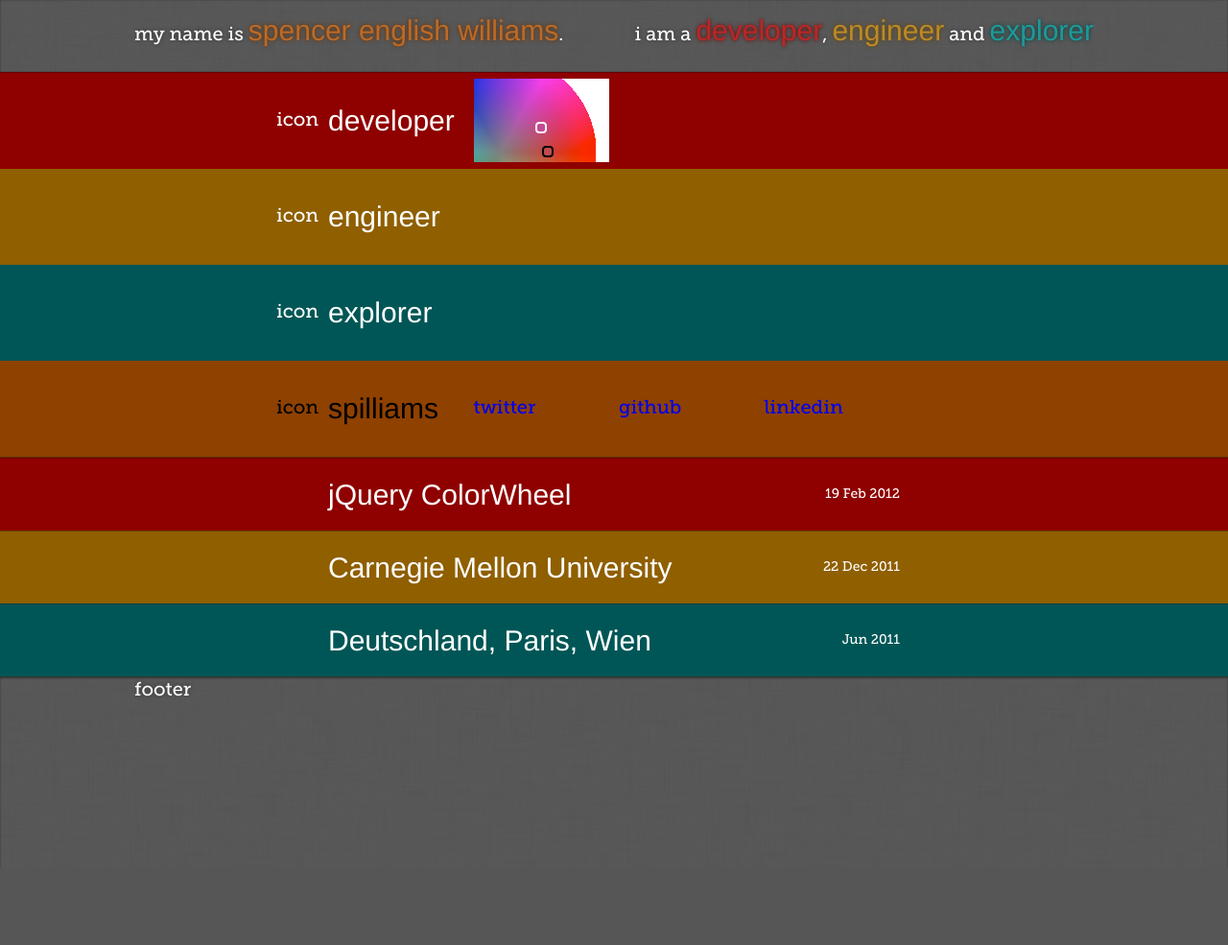
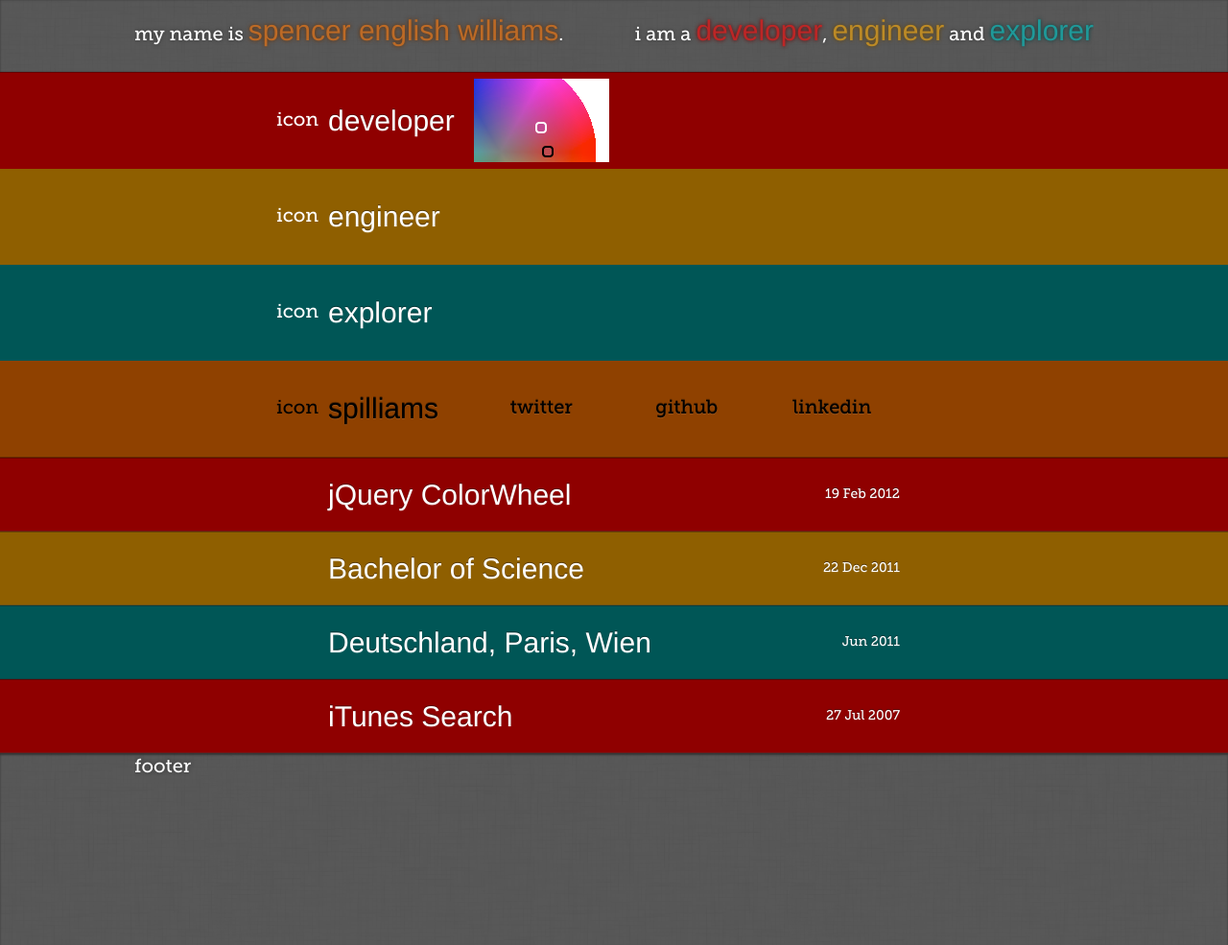
Before and after one commit to spilliams/s3willia, a PHP site: page / in a window 1280 px wide. Shown: the whole page at 96% size. Before the commit the page ends 726 px from the top, so only its background shows below. Run offline with PHP 8.4, Linux system fonts and the light colour scheme; some web fonts are replaced.

Commit message:
more texture

```diff
--- a/index.html
+++ b/index.html
@@ -60,9 +60,9 @@
           <div class='header'><div class='container'>
             <div class='icon'>icon</div>
             <div class='title fourth-columns'>spilliams</div>
-            <div class='fourth-columns'><a href='http://twitter.com/spilliams' target='_blank'>twitter</a></div>
-            <div class='fourth-columns'><a href='http://github.com/spilliams' target='_blank'>github</a></div>
-            <div class='fourth-columns last'><a href='http://linkedin.com/in/spencerenglish' target='_blank'>linkedin</a></div>
+            <div class='social fourth-columns'><a href='http://twitter.com/spilliams' target='_blank'>twitter</a></div>
+            <div class='social fourth-columns'><a href='http://github.com/spilliams' target='_blank'>github</a></div>
+            <div class='social fourth-columns last'><a href='http://linkedin.com/in/spencerenglish' target='_blank'>linkedin</a></div>
           </div></div>
         </div>
 
@@ -72,7 +72,7 @@
 
         <div class='dev article'>
           <div id='jquery-colorwheel' class='header'><div class='container'>
-            <div class='title no-icon'>jQuery ColorWheel</div>
+            <div class='title'>jQuery ColorWheel</div>
             <div class='meta'>19 Feb 2012</div>
           </div></div>
           <div class='body'><div class='container'>
@@ -84,23 +84,35 @@
         </div>
 
         <div class='eng article'>
-          <div id='eng1' class='header'><div class='container'>
-            <div class='title no-icon'>Carnegie Mellon University</div>
+          <div id='cmu' class='header'><div class='container'>
+            <div class='title'>Bachelor of Science</div>
             <div class='meta'>22 Dec 2011</div>
           </div></div>
           <div class='body'><div class='container'><div class='content'>
-
+            <p>I graduated December 2011 from the Carnegie Institute of Technology at Carnegie Mellon University with a Bachelor of Science degree in Mechanical Engineering.</p>
+            <p>During my time there I was intrigued by Computer Science and robotics, and I was a member of <a href='http://en.wikipedia.org/wiki/Scotch%27n%27Soda' target='_blank'>Scotch'n'Soda Theatre</a>, the University's student-run theatre company.</p>
           </div></div></div>
         </div>
 
         <div class='exp article'>
           <div id='deutschland' class='header'><div class='container'>
-            <div class='title no-icon'>Deutschland, Paris, Wien</div>
+            <div class='title'>Deutschland, Paris, Wien</div>
             <div class='meta'>Jun 2011</div>
           </div></div>
           <div class='body'><div class='container'><div class='content'>
             In the summer of 2011 I traveled to <a href='http://en.wikipedia.org/wiki/Freiburg_im_Breisgau' target='_blank'>Freiburg im Brei&szlig;gau, Baden-W&uuml;rttemberg, Deutschland</a> to study the German language at the <a href='http://www.goethe.de/enindex.htm' target='_blank'>Goethe-Institut</a>.
             I also visited Paris and Wien during my travels.
+          </div></div></div>
+        </div>
+
+        <div class='dev article'>
+          <div id='itunes-search' class='header'><div class='container'>
+            <div class='title'>iTunes Search</div>
+            <div class='meta'>27 Jul 2007</div>
+          </div></div>
+          <div class='body'><div class='container'><div class='content'>
+            <p><a href='http://spencerenglish.com/demo/other/itunes%20search.scpt'>download</a></p>
+            <p>A simple applescript that puts all songs whose title matches the given term into a new playlist.</p>
           </div></div></div>
         </div>
 
--- a/sass/partials/_colorset.scss
+++ b/sass/partials/_colorset.scss
@@ -20,11 +20,14 @@ $brownShadow2  : #672F00;
 $brownLight1   : #BC6A26;
 $brownLight2   : #BC7A44;
 $grey          : rgba(0,0,0,0.4);
+$clearWhite    : rgba(255,255,255,0.1);
 $texture       : #575757 url('../images/furley_bg.png');
 
-@mixin text-shadow($color) {
-  text-shadow: 0px 0px 4px $color;
-  filter: dropshadow(color=$color, offx=0, offy=0); }
+@mixin text-glow($color) {
+  text-shadow: 0px 0px 4px $color; }
+@mixin text-inset {
+  text-shadow: 0px -1px 0px $grey, 0px 1px 0px $clearWhite;
+  }
 @mixin box-shadow($s) {
   -webkit-box-shadow: $s;
   -moz-box-shadow: $s;
@@ -39,24 +42,23 @@ body {
 #header, #footer {
   color: white;
   background: $texture repeat scroll 0 0;
-  @include text-shadow($grey); }
+  @include text-glow($grey); }
 #footer {
   @include box-shadow(inset 0px 2px 2px $grey); }
 
 
 code, pre {
   background: $texture repeat scroll 0 0;
-  @include box-shadow(#{inset 0px 2px 2px $grey, 1px 1px 0 0 rgba(255,255,255,0.1)});
+  @include box-shadow(#{inset 0px 2px 2px $grey, 1px 1px 0 0 $clearWhite});
   @include round(3px);
-  padding: 3px;
-}
+  padding: 3px; }
 
 
 #header {
   @include box-shadow(inset 0px 0px 2px $grey);
   a {
     color: $brownLight1;
-    @include text-shadow($brownShadow2); }
+    @include text-glow($brownShadow2); }
   a:hover {
     color: $brownLight2; }
   .dev {
@@ -64,29 +66,35 @@ code, pre {
       color: $red; }
     a:hover {
       color: $redLight2 !important;
-      @include text-shadow($redShadow2); }
+      @include text-glow($redShadow2); }
     a.active {
       color: $redLight1;
-      @include text-shadow($redShadow2); } }
+      @include text-glow($redShadow2); } }
   .eng {
     a {
       color: $yellow; }
     a:hover {
       color: $yellowLight2 !important;
-      @include text-shadow($yellowShadow2); }
+      @include text-glow($yellowShadow2); }
     a.active {
       color: $yellowLight1;
-      @include text-shadow($yellowShadow2); } }
+      @include text-glow($yellowShadow2); } }
   .exp {
     a {
       color: $blue; }
     a:hover {
       color: $blueLight2 !important;
-      @include text-shadow($blueShadow2); }
+      @include text-glow($blueShadow2); }
     a.active {
       color: $blueLight1;
-      @include text-shadow($blueShadow2); } } }
+      @include text-glow($blueShadow2); } } }
 
+
+.header .title, .header .meta, .social {
+  @include text-inset; }
+
+.social a {
+  color: black; }
 
 .feature .header {
   border-style: solid;
@@ -94,35 +102,43 @@ code, pre {
   border-color: $brownShadow2; }
 
 .dev, .eng, .exp {
+  &.article {
+    border-style: solid;
+    border-width: 0 0 1px; }
   .header, .body { border-style: solid; }
   .header {
     color: white;
     border-width: 1px 0 0; }
   .body {
-    color: black;
-    border-width: 0 0 1px; } }
+    color: black; } }
 
 .header {
   background: $brown;
   border-color: $brownShadow2; }
-.dev .header {
+.dev {
+  &.article {
+    border-color: $redShadow1; }
+  .header {
     background: $red;
     border-color: $redShadow2; }
-.dev .body {
-  background: $redLight2;
-  border-color: $redLight1; }
-.eng .header {
+  .body {
+    background: $redLight2; } }
+.eng {
+  &.article {
+    border-color: $yellowShadow1; }
+  .header {
     background: $yellow;
     border-color: $yellowShadow2; }
-.eng .body {
-  background: $yellowLight2;
-  border-color: $yellowLight1; }
-.exp .header {
+  .body {
+    background: $yellowLight2; } }
+.exp {
+  &.article {
+    border-color: $blueShadow1; }
+  .header {
     background: $blue;
     border-color: $blueShadow2; }
-.exp .body {
-  background: $blueLight2;
-  border-color: $blueLight1; }
+  .body {
+    background: $blueLight2; } }
 
 .eng, .exp { &.feature .header {
   border-style: none;
--- a/sass/partials/_grid.scss
+++ b/sass/partials/_grid.scss
@@ -8,12 +8,12 @@ body.one-col {
       @include prepend(4);
       @include column(12);
       @include append(4); }
-    .no-icon {
-      @include prepend(4); }
     .icon {
       @include prepend(2);
       @include column(2);
       text-align: right; }
+    .social {
+      text-align: center; }
     .title {
       @include column(10); }
     .meta {
@@ -28,6 +28,8 @@ body.one-col {
       @include column(3); }
     .fourth-columns.last {
       @include column(3,true); } } }
+.article .title {
+  @include prepend(4); }
 
 // horizontal grid
 body.one-col {
--- a/stylesheets/screen.css
+++ b/stylesheets/screen.css
@@ -95,27 +95,26 @@ Sticky Footer by Ryan Fait
 http://ryanfait.com/
 
 */
-/* line 37, ../sass/partials/_colorset.scss */
+/* line 40, ../sass/partials/_colorset.scss */
 body {
   background-color: #bc7a44;
 }
 
-/* line 39, ../sass/partials/_colorset.scss */
+/* line 42, ../sass/partials/_colorset.scss */
 #header, #footer {
   color: white;
   background: #575757 url("../images/furley_bg.png") repeat scroll 0 0;
   text-shadow: 0px 0px 4px rgba(0, 0, 0, 0.4);
-  filter: dropshadow(color=rgba(0, 0, 0, 0.4), offx=0, offy=0);
 }
 
-/* line 43, ../sass/partials/_colorset.scss */
+/* line 46, ../sass/partials/_colorset.scss */
 #footer {
   -webkit-box-shadow: inset 0px 2px 2px rgba(0, 0, 0, 0.4);
   -moz-box-shadow: inset 0px 2px 2px rgba(0, 0, 0, 0.4);
   box-shadow: inset 0px 2px 2px rgba(0, 0, 0, 0.4);
 }
 
-/* line 47, ../sass/partials/_colorset.scss */
+/* line 50, ../sass/partials/_colorset.scss */
 code, pre {
   background: #575757 url("../images/furley_bg.png") repeat scroll 0 0;
   -webkit-box-shadow: inset 0px 2px 2px rgba(0, 0, 0, 0.4), 1px 1px 0 0 rgba(255, 255, 255, 0.1);
@@ -127,136 +126,149 @@ code, pre {
   padding: 3px;
 }
 
-/* line 55, ../sass/partials/_colorset.scss */
+/* line 57, ../sass/partials/_colorset.scss */
 #header {
   -webkit-box-shadow: inset 0px 0px 2px rgba(0, 0, 0, 0.4);
   -moz-box-shadow: inset 0px 0px 2px rgba(0, 0, 0, 0.4);
   box-shadow: inset 0px 0px 2px rgba(0, 0, 0, 0.4);
 }
-/* line 57, ../sass/partials/_colorset.scss */
+/* line 59, ../sass/partials/_colorset.scss */
 #header a {
   color: #bc6a26;
   text-shadow: 0px 0px 4px #672f00;
-  filter: dropshadow(color=#672f00, offx=0, offy=0);
 }
-/* line 60, ../sass/partials/_colorset.scss */
+/* line 62, ../sass/partials/_colorset.scss */
 #header a:hover {
   color: #bc7a44;
 }
-/* line 63, ../sass/partials/_colorset.scss */
+/* line 65, ../sass/partials/_colorset.scss */
 #header .dev a {
   color: #8f0000;
 }
-/* line 65, ../sass/partials/_colorset.scss */
+/* line 67, ../sass/partials/_colorset.scss */
 #header .dev a:hover {
   color: #bc4444 !important;
   text-shadow: 0px 0px 4px #670000;
-  filter: dropshadow(color=#670000, offx=0, offy=0);
 }
-/* line 68, ../sass/partials/_colorset.scss */
+/* line 70, ../sass/partials/_colorset.scss */
 #header .dev a.active {
   color: #bc2626;
   text-shadow: 0px 0px 4px #670000;
-  filter: dropshadow(color=#670000, offx=0, offy=0);
 }
-/* line 72, ../sass/partials/_colorset.scss */
+/* line 74, ../sass/partials/_colorset.scss */
 #header .eng a {
   color: #8f5f00;
 }
-/* line 74, ../sass/partials/_colorset.scss */
+/* line 76, ../sass/partials/_colorset.scss */
 #header .eng a:hover {
   color: #bc9444 !important;
   text-shadow: 0px 0px 4px #674500;
-  filter: dropshadow(color=#674500, offx=0, offy=0);
 }
-/* line 77, ../sass/partials/_colorset.scss */
+/* line 79, ../sass/partials/_colorset.scss */
 #header .eng a.active {
   color: #bc8a26;
   text-shadow: 0px 0px 4px #674500;
-  filter: dropshadow(color=#674500, offx=0, offy=0);
 }
-/* line 81, ../sass/partials/_colorset.scss */
+/* line 83, ../sass/partials/_colorset.scss */
 #header .exp a {
   color: #005656;
 }
-/* line 83, ../sass/partials/_colorset.scss */
+/* line 85, ../sass/partials/_colorset.scss */
 #header .exp a:hover {
   color: #379999 !important;
   text-shadow: 0px 0px 4px #003e3e;
-  filter: dropshadow(color=#003e3e, offx=0, offy=0);
 }
-/* line 86, ../sass/partials/_colorset.scss */
+/* line 88, ../sass/partials/_colorset.scss */
 #header .exp a.active {
   color: #1f9999;
   text-shadow: 0px 0px 4px #003e3e;
-  filter: dropshadow(color=#003e3e, offx=0, offy=0);
 }
 
-/* line 91, ../sass/partials/_colorset.scss */
+/* line 93, ../sass/partials/_colorset.scss */
+.header .title, .header .meta, .social {
+  text-shadow: 0px -1px 0px rgba(0, 0, 0, 0.4), 0px 1px 0px rgba(255, 255, 255, 0.1);
+}
+
+/* line 96, ../sass/partials/_colorset.scss */
+.social a {
+  color: black;
+}
+
+/* line 99, ../sass/partials/_colorset.scss */
 .feature .header {
   border-style: solid;
   border-width: 0 0 1px;
   border-color: #672f00;
 }
 
-/* line 97, ../sass/partials/_colorset.scss */
+/* line 105, ../sass/partials/_colorset.scss */
+.dev.article, .eng.article, .exp.article {
+  border-style: solid;
+  border-width: 0 0 1px;
+}
+/* line 108, ../sass/partials/_colorset.scss */
 .dev .header, .dev .body, .eng .header, .eng .body, .exp .header, .exp .body {
   border-style: solid;
 }
-/* line 98, ../sass/partials/_colorset.scss */
+/* line 109, ../sass/partials/_colorset.scss */
 .dev .header, .eng .header, .exp .header {
   color: white;
   border-width: 1px 0 0;
 }
-/* line 101, ../sass/partials/_colorset.scss */
+/* line 112, ../sass/partials/_colorset.scss */
 .dev .body, .eng .body, .exp .body {
   color: black;
-  border-width: 0 0 1px;
 }
 
-/* line 105, ../sass/partials/_colorset.scss */
+/* line 115, ../sass/partials/_colorset.scss */
 .header {
   background: #8f4100;
   border-color: #672f00;
 }
 
-/* line 108, ../sass/partials/_colorset.scss */
+/* line 119, ../sass/partials/_colorset.scss */
+.dev.article {
+  border-color: #721717;
+}
+/* line 121, ../sass/partials/_colorset.scss */
 .dev .header {
   background: #8f0000;
   border-color: #670000;
 }
-
-/* line 111, ../sass/partials/_colorset.scss */
+/* line 124, ../sass/partials/_colorset.scss */
 .dev .body {
   background: #bc4444;
-  border-color: #bc2626;
 }
 
-/* line 114, ../sass/partials/_colorset.scss */
+/* line 127, ../sass/partials/_colorset.scss */
+.eng.article {
+  border-color: #725417;
+}
+/* line 129, ../sass/partials/_colorset.scss */
 .eng .header {
   background: #8f5f00;
   border-color: #674500;
 }
-
-/* line 117, ../sass/partials/_colorset.scss */
+/* line 132, ../sass/partials/_colorset.scss */
 .eng .body {
   background: #bc9444;
-  border-color: #bc8a26;
 }
 
-/* line 120, ../sass/partials/_colorset.scss */
+/* line 135, ../sass/partials/_colorset.scss */
+.exp.article {
+  border-color: #0e4545;
+}
+/* line 137, ../sass/partials/_colorset.scss */
 .exp .header {
   background: #005656;
   border-color: #003e3e;
 }
-
-/* line 123, ../sass/partials/_colorset.scss */
+/* line 140, ../sass/partials/_colorset.scss */
 .exp .body {
   background: #379999;
-  border-color: #1f9999;
 }
 
-/* line 127, ../sass/partials/_colorset.scss */
+/* line 143, ../sass/partials/_colorset.scss */
 .eng.feature .header, .exp.feature .header {
   border-style: none;
   border-width: 0;
@@ -316,10 +328,6 @@ body.one-col .container .content {
   overflow-x: hidden;
 }
 /* line 11, ../sass/partials/_grid.scss */
-body.one-col .container .no-icon {
-  padding-left: 202px;
-}
-/* line 13, ../sass/partials/_grid.scss */
 body.one-col .container .icon {
   padding-left: 101px;
   display: inline;
@@ -331,6 +339,10 @@ body.one-col .container .icon {
 /* line 147, ../../../../.rvm/gems/ruby-1.9.2-p290/gems/compass-0.11.7/frameworks/blueprint/stylesheets/blueprint/_grid.scss */
 * html body.one-col .container .icon {
   overflow-x: hidden;
+}
+/* line 15, ../sass/partials/_grid.scss */
+body.one-col .container .social {
+  text-align: center;
 }
 /* line 17, ../sass/partials/_grid.scss */
 body.one-col .container .title {
@@ -401,33 +413,38 @@ body.one-col .container .fourth-columns.last {
   overflow-x: hidden;
 }
 
-/* line 33, ../sass/partials/_grid.scss */
+/* line 31, ../sass/partials/_grid.scss */
+.article .title {
+  padding-left: 202px;
+}
+
+/* line 35, ../sass/partials/_grid.scss */
 body.one-col {
   font-size: 20px;
   line-height: 30px;
 }
-/* line 36, ../sass/partials/_grid.scss */
+/* line 38, ../sass/partials/_grid.scss */
 body.one-col #header {
   line-height: 75px;
 }
-/* line 38, ../sass/partials/_grid.scss */
+/* line 40, ../sass/partials/_grid.scss */
 body.one-col #header a {
   line-height: 50px;
   font-size: 30px;
 }
-/* line 41, ../sass/partials/_grid.scss */
+/* line 43, ../sass/partials/_grid.scss */
 body.one-col .title {
   font-size: 30px;
 }
-/* line 43, ../sass/partials/_grid.scss */
+/* line 45, ../sass/partials/_grid.scss */
 body.one-col .meta {
   font-size: 14px;
 }
-/* line 45, ../sass/partials/_grid.scss */
+/* line 47, ../sass/partials/_grid.scss */
 body.one-col .feature .header {
   line-height: 100px;
 }
-/* line 47, ../sass/partials/_grid.scss */
+/* line 49, ../sass/partials/_grid.scss */
 body.one-col .article .header {
   line-height: 75px;
 }
```
Also changed, not shown: README.md. Lines whose indentation alone changed are shown as unchanged.
